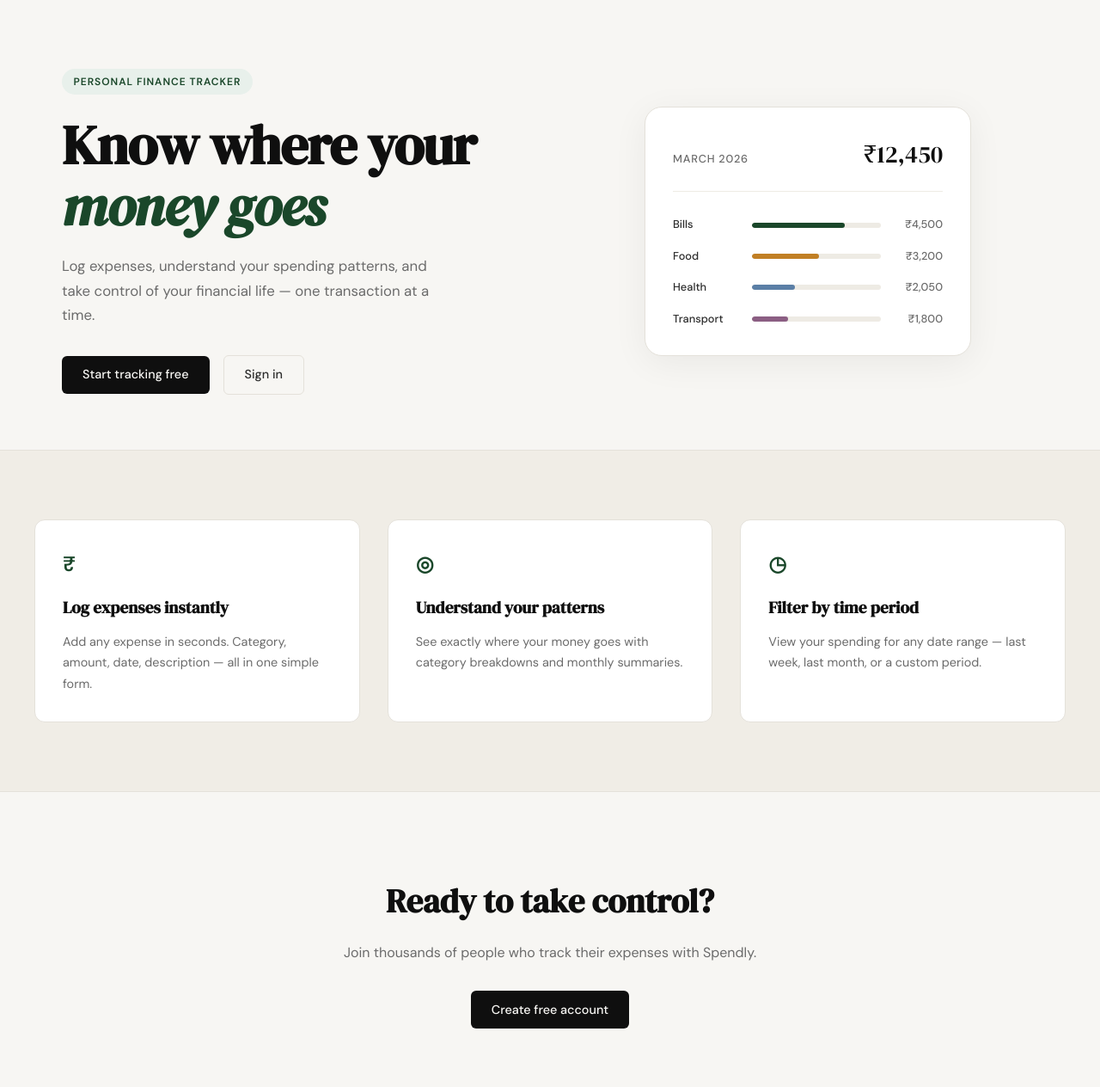
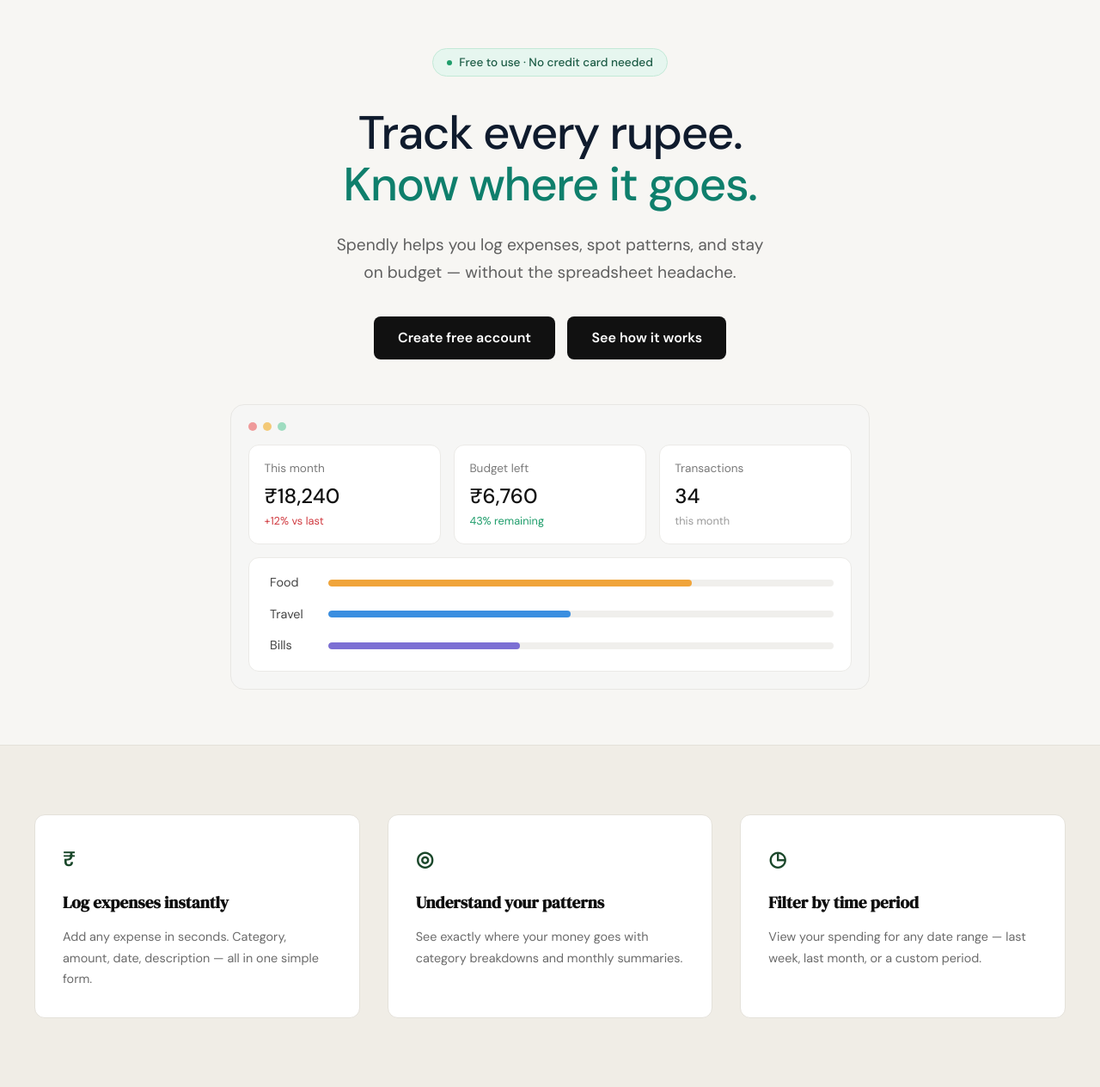
Before and after one commit to sunipa21/spendly, a Flask app: page / in a window 1280 px wide. Shown: the part 61-1325 px from the top of the page at 86% size. Run offline with Flask 3, Linux system fonts and the light colour scheme.

Commit message:
landing: redesign hero section to match mockup

```diff
--- /dev/null
+++ b/static/css/landing.css
@@ -0,0 +1,189 @@
+/* ------------------------------------------------------------------ */
+/* Landing — Hero                                                      */
+/* ------------------------------------------------------------------ */
+
+.lp-hero {
+    padding: 3.5rem 2rem 4rem;
+    max-width: 760px;
+    margin: 0 auto;
+}
+
+.lp-hero-inner {
+    text-align: center;
+}
+
+.lp-badge {
+    display: inline-flex;
+    align-items: center;
+    gap: 0.5rem;
+    background: #e6f6ef;
+    border: 1px solid #c3e9d7;
+    color: #1d5c46;
+    font-size: 0.85rem;
+    font-weight: 500;
+    padding: 0.3rem 1rem;
+    border-radius: 999px;
+    margin-bottom: 2.25rem;
+}
+
+.lp-badge-dot {
+    width: 6px;
+    height: 6px;
+    border-radius: 50%;
+    background: #1f9d6b;
+}
+
+.lp-title {
+    font-family: var(--font-body);
+    font-size: clamp(2.25rem, 6vw, 3.4rem);
+    font-weight: 500;
+    line-height: 1.1;
+    letter-spacing: -0.025em;
+    color: #0f1b2d;
+    margin-bottom: 1.5rem;
+}
+
+.lp-title-accent { color: #0f7f6c; }
+
+.lp-subtitle {
+    font-size: 1.2rem;
+    line-height: 1.65;
+    color: #5f5f5f;
+    max-width: 500px;
+    margin: 0 auto 2.25rem;
+}
+
+.lp-actions {
+    display: flex;
+    justify-content: center;
+    gap: 0.9rem;
+    flex-wrap: wrap;
+    margin-bottom: 3.25rem;
+}
+
+.lp-btn {
+    display: inline-block;
+    background: #111111;
+    color: #ffffff;
+    font-size: 1rem;
+    font-weight: 600;
+    padding: 0.75rem 1.75rem;
+    border-radius: 8px;
+    transition: background 0.2s;
+}
+
+.lp-btn:hover { background: #2b2b2b; }
+
+/* Dashboard window ------------------------------------------------- */
+
+.lp-window {
+    background: #f6f6f5;
+    border: 1px solid #e8e7e4;
+    border-radius: 16px;
+    padding: 1.25rem 1.25rem 1.25rem;
+    margin: 0 -1.5rem;
+}
+
+.lp-window-dots {
+    display: flex;
+    gap: 0.45rem;
+    margin-bottom: 1rem;
+}
+
+.lp-dot {
+    width: 10px;
+    height: 10px;
+    border-radius: 50%;
+}
+
+.lp-dot-red    { background: #ef9a9a; }
+.lp-dot-yellow { background: #f3c977; }
+.lp-dot-green  { background: #9edcc0; }
+
+.lp-stats {
+    display: grid;
+    grid-template-columns: repeat(3, 1fr);
+    gap: 0.9rem;
+    margin-bottom: 0.9rem;
+}
+
+.lp-stat {
+    display: flex;
+    flex-direction: column;
+    background: #ffffff;
+    border: 1px solid #ebeae7;
+    border-radius: 12px;
+    padding: 1rem 1.1rem;
+}
+
+.lp-stat-label {
+    font-size: 0.85rem;
+    color: #7a7a7a;
+    margin-bottom: 0.3rem;
+}
+
+.lp-stat-value {
+    font-size: 1.5rem;
+    font-weight: 500;
+    color: #111111;
+    line-height: 1.3;
+    margin-bottom: 0.25rem;
+}
+
+.lp-stat-note {
+    font-size: 0.8rem;
+    color: #9a9a9a;
+}
+
+.lp-note-up   { color: #d0393f; }
+.lp-note-good { color: #1f9d6b; }
+
+.lp-bars {
+    display: flex;
+    flex-direction: column;
+    gap: 0.85rem;
+    background: #ffffff;
+    border: 1px solid #ebeae7;
+    border-radius: 12px;
+    padding: 1.1rem 1.25rem 1.1rem 1.5rem;
+}
+
+.lp-bar-row {
+    display: grid;
+    grid-template-columns: 3.5rem 1fr;
+    align-items: center;
+    gap: 0.75rem;
+}
+
+.lp-bar-label {
+    font-size: 0.9rem;
+    color: #444444;
+}
+
+.lp-bar-track {
+    height: 8px;
+    background: #f0efec;
+    border-radius: 999px;
+    overflow: hidden;
+}
+
+.lp-bar {
+    height: 100%;
+    border-radius: 999px;
+}
+
+.lp-bar-food   { background: #f0a43a; }
+.lp-bar-travel { background: #3a8ee0; }
+.lp-bar-bills  { background: #7c6fd4; }
+
+/* Responsive ------------------------------------------------------- */
+
+@media (max-width: 820px) {
+    .lp-window { margin: 0; }
+}
+
+@media (max-width: 600px) {
+    .lp-hero { padding: 2.5rem 1rem 3rem; }
+    .lp-subtitle { font-size: 1.05rem; }
+    .lp-stats { grid-template-columns: 1fr; }
+}
--- a/templates/landing.html
+++ b/templates/landing.html
@@ -2,60 +2,67 @@
 
 {% block title %}Spendly — Track Every Rupee{% endblock %}
 
+{% block head %}
+<link rel="stylesheet" href="{{ url_for('static', filename='css/landing.css') }}">
+{% endblock %}
+
 {% block content %}
 
-<section class="hero">
-    <div class="hero-inner">
-        <div class="hero-badge">Personal Finance Tracker</div>
-        <h1 class="hero-title">
-            Know where your<br>
-            <em>money goes</em>
+<section class="lp-hero">
+    <div class="lp-hero-inner">
+        <div class="lp-badge">
+            <span class="lp-badge-dot"></span>
+            Free to use · No credit card needed
+        </div>
+        <h1 class="lp-title">
+            Track every rupee.<br>
+            <span class="lp-title-accent">Know where it goes.</span>
         </h1>
-        <p class="hero-subtitle">
-            Log expenses, understand your spending patterns,
-            and take control of your financial life —
-            one transaction at a time.
+        <p class="lp-subtitle">
+            Spendly helps you log expenses, spot patterns, and stay
+            on budget — without the spreadsheet headache.
         </p>
-        <div class="hero-actions">
-            <a href="{{ url_for('register') }}" class="btn-primary">Start tracking free</a>
-            <a href="{{ url_for('login') }}" class="btn-ghost">Sign in</a>
+        <div class="lp-actions">
+            <a href="{{ url_for('register') }}" class="lp-btn">Create free account</a>
+            <a href="#" class="lp-btn">See how it works</a>
         </div>
     </div>
-    <div class="hero-visual">
-        <div class="mock-card">
-            <div class="mock-card-header">
-                <span class="mock-label">March 2026</span>
-                <span class="mock-total">₹12,450</span>
+
+    <div class="lp-window">
+        <div class="lp-window-dots">
+            <span class="lp-dot lp-dot-red"></span>
+            <span class="lp-dot lp-dot-yellow"></span>
+            <span class="lp-dot lp-dot-green"></span>
         </div>
-            <div class="mock-bars">
-                <div class="mock-bar-row">
-                    <span class="mock-cat">Bills</span>
-                    <div class="mock-bar-track">
-                        <div class="mock-bar" style="width: 72%"></div>
+        <div class="lp-stats">
+            <div class="lp-stat">
+                <span class="lp-stat-label">This month</span>
+                <span class="lp-stat-value">₹18,240</span>
+                <span class="lp-stat-note lp-note-up">+12% vs last</span>
             </div>
-                    <span class="mock-amt">₹4,500</span>
+            <div class="lp-stat">
+                <span class="lp-stat-label">Budget left</span>
+                <span class="lp-stat-value">₹6,760</span>
+                <span class="lp-stat-note lp-note-good">43% remaining</span>
             </div>
-                <div class="mock-bar-row">
-                    <span class="mock-cat">Food</span>
-                    <div class="mock-bar-track">
-                        <div class="mock-bar mock-bar-2" style="width: 52%"></div>
+            <div class="lp-stat">
+                <span class="lp-stat-label">Transactions</span>
+                <span class="lp-stat-value">34</span>
+                <span class="lp-stat-note">this month</span>
             </div>
-                    <span class="mock-amt">₹3,200</span>
         </div>
-                <div class="mock-bar-row">
-                    <span class="mock-cat">Health</span>
-                    <div class="mock-bar-track">
-                        <div class="mock-bar mock-bar-3" style="width: 33%"></div>
+        <div class="lp-bars">
+            <div class="lp-bar-row">
+                <span class="lp-bar-label">Food</span>
+                <div class="lp-bar-track"><div class="lp-bar lp-bar-food" style="width: 72%"></div></div>
             </div>
-                    <span class="mock-amt">₹2,050</span>
+            <div class="lp-bar-row">
+                <span class="lp-bar-label">Travel</span>
+                <div class="lp-bar-track"><div class="lp-bar lp-bar-travel" style="width: 48%"></div></div>
             </div>
-                <div class="mock-bar-row">
-                    <span class="mock-cat">Transport</span>
-                    <div class="mock-bar-track">
-                        <div class="mock-bar mock-bar-4" style="width: 28%"></div>
-                    </div>
-                    <span class="mock-amt">₹1,800</span>
-                </div>
+            <div class="lp-bar-row">
+                <span class="lp-bar-label">Bills</span>
+                <div class="lp-bar-track"><div class="lp-bar lp-bar-bills" style="width: 38%"></div></div>
             </div>
         </div>
     </div>
```
Also changed, not shown: design/hero_section.png (added). Lines whose indentation alone changed are shown as unchanged.
